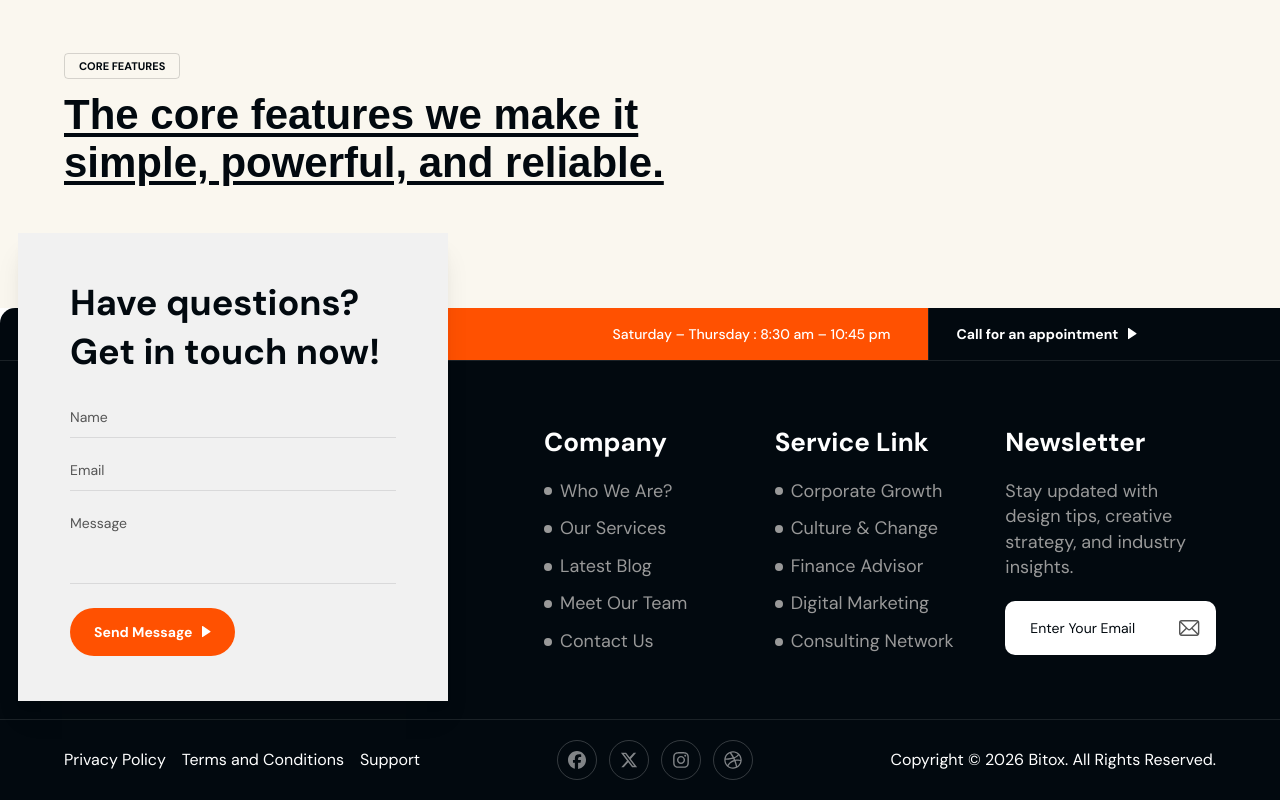
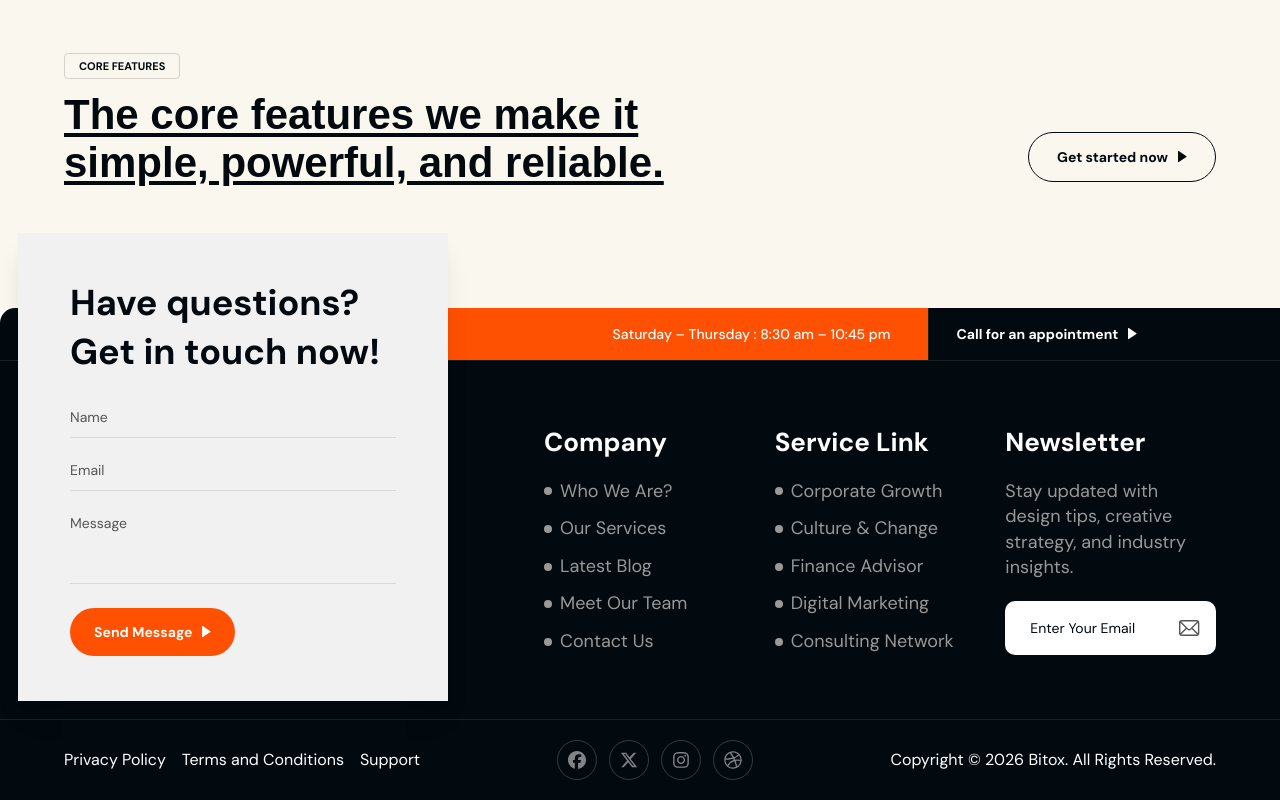
Before and after one commit to Mostofa-zaman/bitox-business-consulting-website, a Next.js app: page /consulting-agency in a window 1280 px wide. Shown: the part 3052-3852 px from the top of the page. Built offline with nearby package versions, Linux system fonts and the light colour scheme.

Commit message:
feat(CoreFeatures):add CTA button with services navigation

```diff
--- a/src/components/homeTwo/CoreFeatures.jsx
+++ b/src/components/homeTwo/CoreFeatures.jsx
@@ -3,6 +3,8 @@
 import React from 'react'
 import Container from "../common/Container";
 import { Stack } from "../common/Responsive";
+import ButtonThree from '../common/ButtonThree';
+import Link from "next/link";
 
 const CoreFeatures = () => {
   return (
@@ -25,6 +27,30 @@ const CoreFeatures = () => {
               The core features we make it simple, powerful, and reliable.
             </h2>
           </Stack>
+           {/* Right: Discover more button */}
+          <div className="self-center sm:self-end mb-1.5 sm:mb-1.5 inline-flex items-center gap-2.5 border border-primary text-primary text-sm font-medium rounded-[90px] px-7 py-3.5 cursor-pointer hover:bg-black/5 transition-colors shrink-0 group">
+            <Link href={"/services"}>
+              <ButtonThree
+                frontText="Get started now"
+                backText="Let's Talk."
+                backgroundColor="transparent"
+                textColor="#02090F"
+                fontSize={14}
+                paddingTop={0}
+                paddingBottom={0}
+                paddingLeft={0}
+                paddingRight={0}
+              />
+            </Link>
+            <span className="inline-block transition-transform group-hover:translate-x-1">
+              <svg width="9" height="12" viewBox="0 0 9 12" fill="none">
+                <path
+                  d="M0.77735 0.0848229C0.445073 -0.136695 0 0.1015 0 0.500848V10.6323C0 11.0317 0.445073 11.2699 0.77735 11.0484L8.37596 5.98261C8.67283 5.7847 8.67283 5.34848 8.37596 5.15056L0.77735 0.0848229Z"
+                  fill="#02090F"
+                />
+              </svg>
+            </span>
+          </div>
         </div>
       </Container>
     </section>
```
